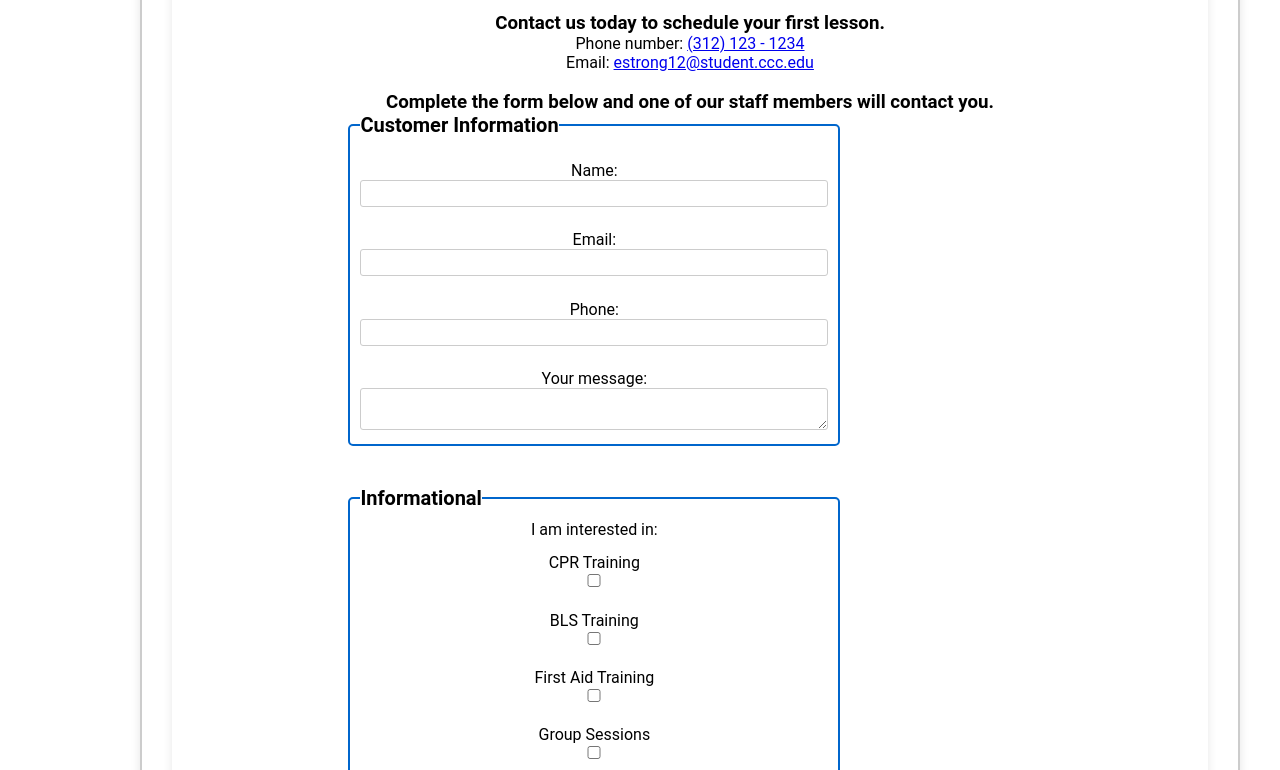
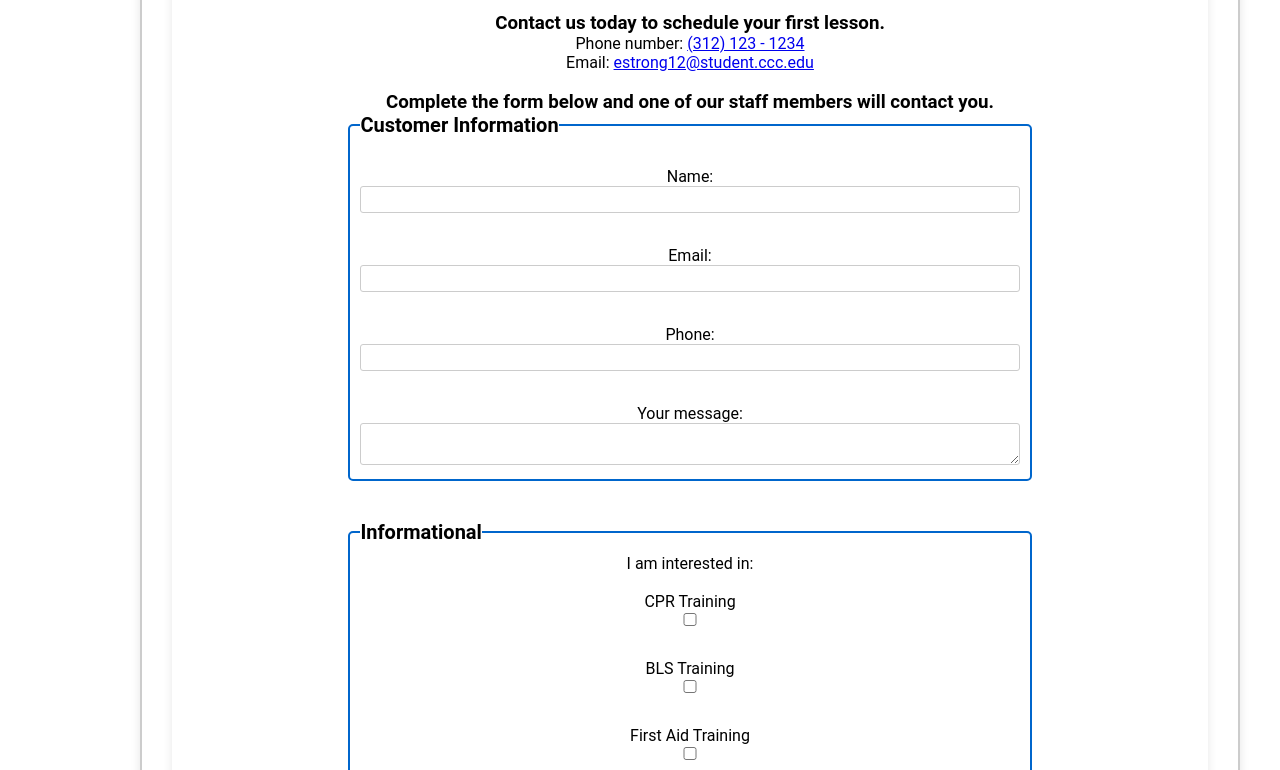
Before and after one commit to TrainStrong1/TrainStrong, a plain HTML site: page contact.html in a window 1280 px wide. Shown: the part 621-1391 px from the top of the page. Drawn offline with Linux system fonts and the light colour scheme.

Commit message:
Update styles.css

```diff
--- a/CSS/styles.css
+++ b/CSS/styles.css
@@ -726,10 +726,6 @@ footer, footer a, footer section, footer nav, footer nav ul, footer nav ul a {
 
     .form-grid {
 
-        display: grid;
-
-        grid-template-columns: auto auto;
-
         grid-gap: 20px;
 
     }
```
